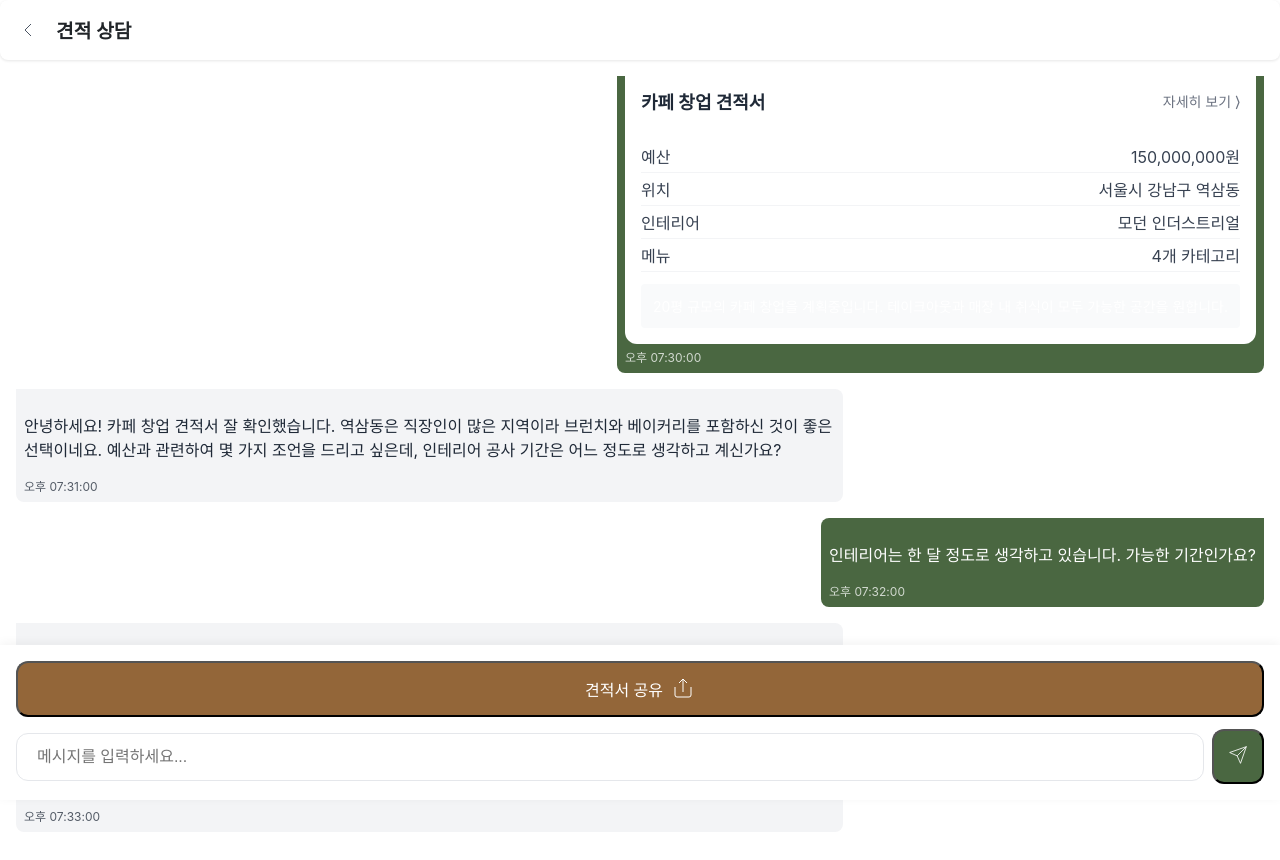
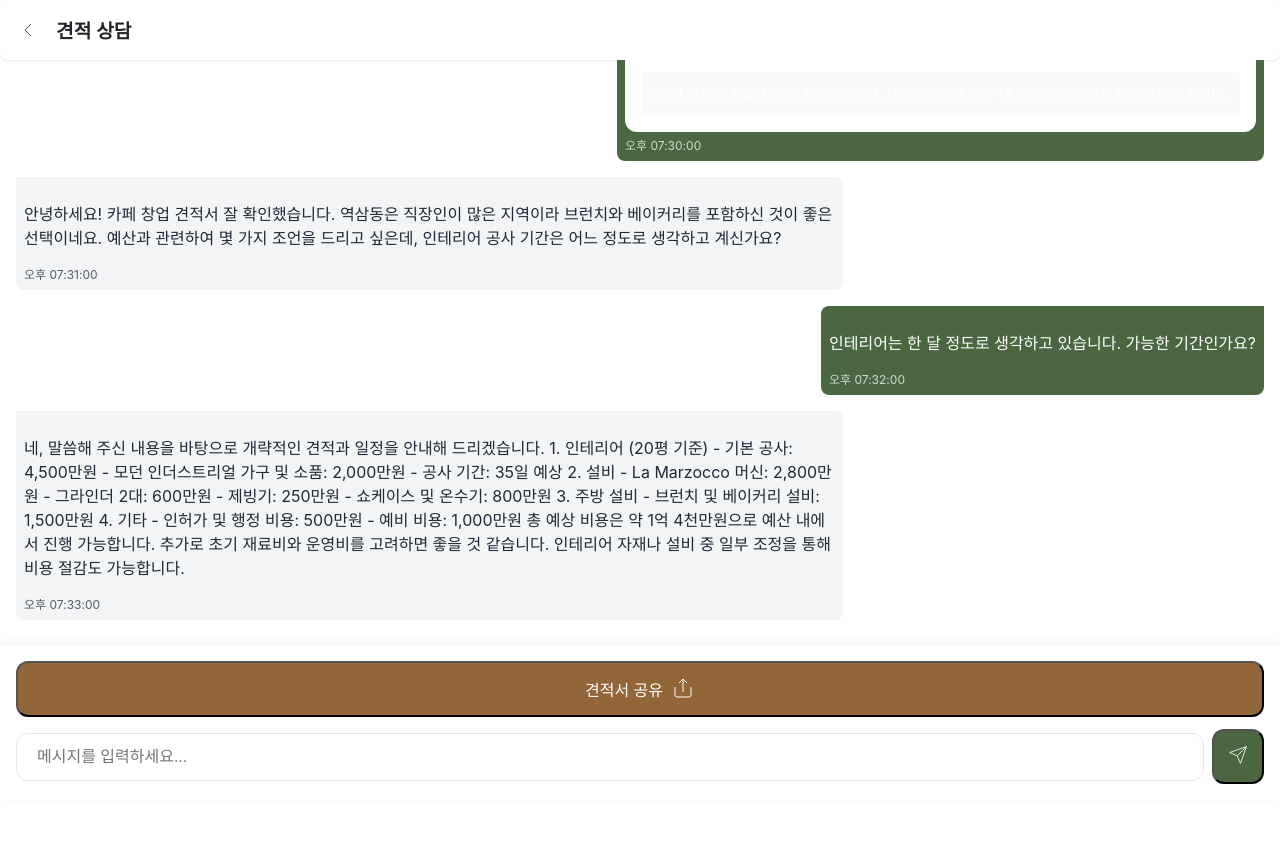
Before and after one commit to CafeMakerV2/cafemaker_fe_demo, a Next.js app: page /chat/1 in a window 1280 px wide. Shown: the top 860 px of the page. After the commit the page ends 800 px from the top, so only its background shows below. Built offline with nearby package versions, Linux system fonts and the light colour scheme; a web font is replaced by a local one.

Commit message:
feat: chat 스크롤 영역 수정

```diff
--- a/app/chat/[id]/page.tsx
+++ b/app/chat/[id]/page.tsx
@@ -10,7 +10,7 @@ const ChatContainer = styled.div`
   flex: 1;
   padding: 2rem 1rem;
   overflow-y: auto;
-  height: calc(100vh - 3.75rem);
+  height: calc(100vh - 16rem);
   position: relative;
   -webkit-overflow-scrolling: touch;
 `;
--- a/app/components/PageHeader.tsx
+++ b/app/components/PageHeader.tsx
@@ -9,7 +9,6 @@ const Header = styled.div`
   align-items: center;
   padding: 1rem;
   background-color: white;
-  margin-bottom: 1rem;
   border-radius: 8px;
   box-shadow: 0 1px 3px rgba(0, 0, 0, 0.1);
 `;
```
